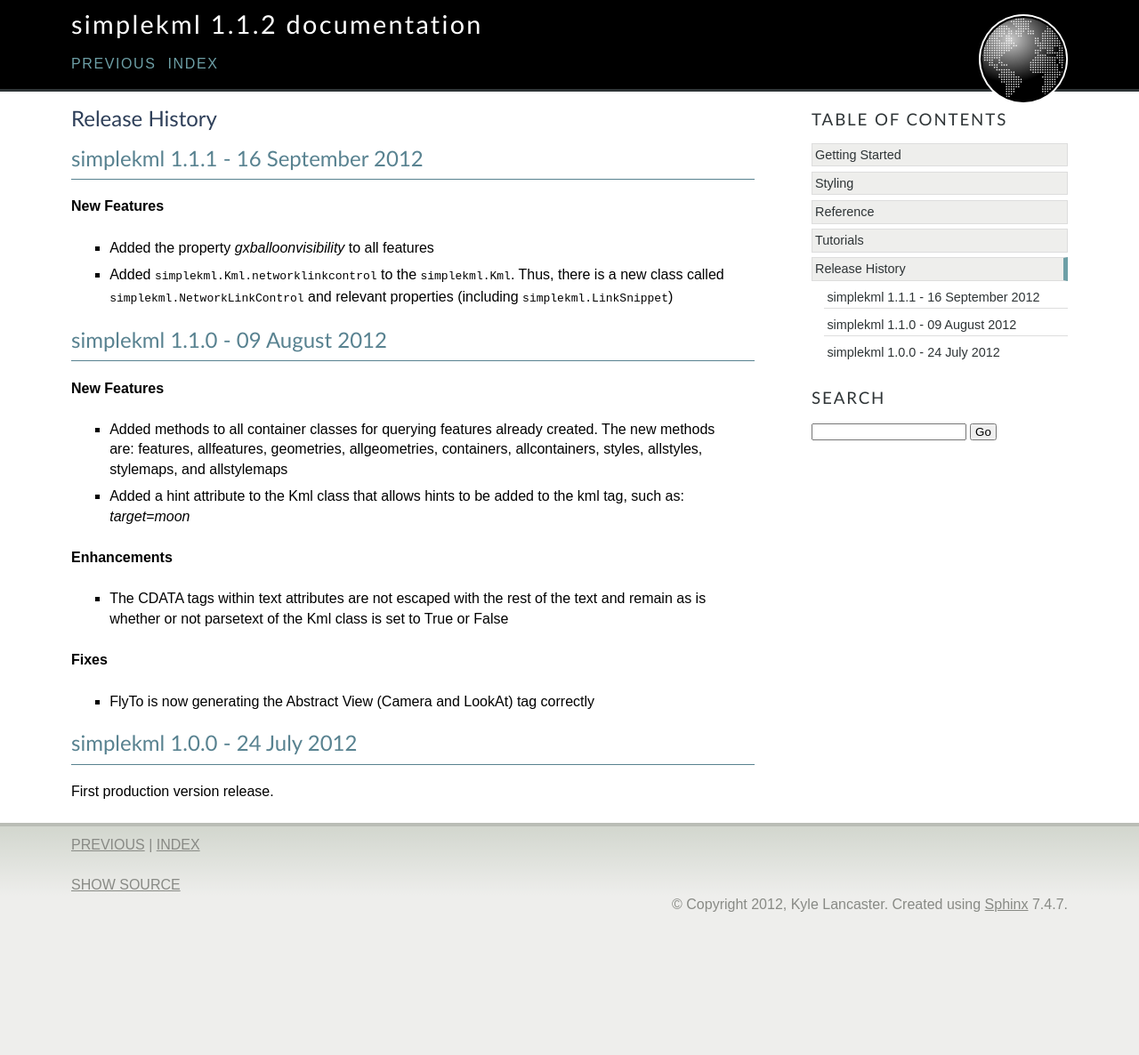
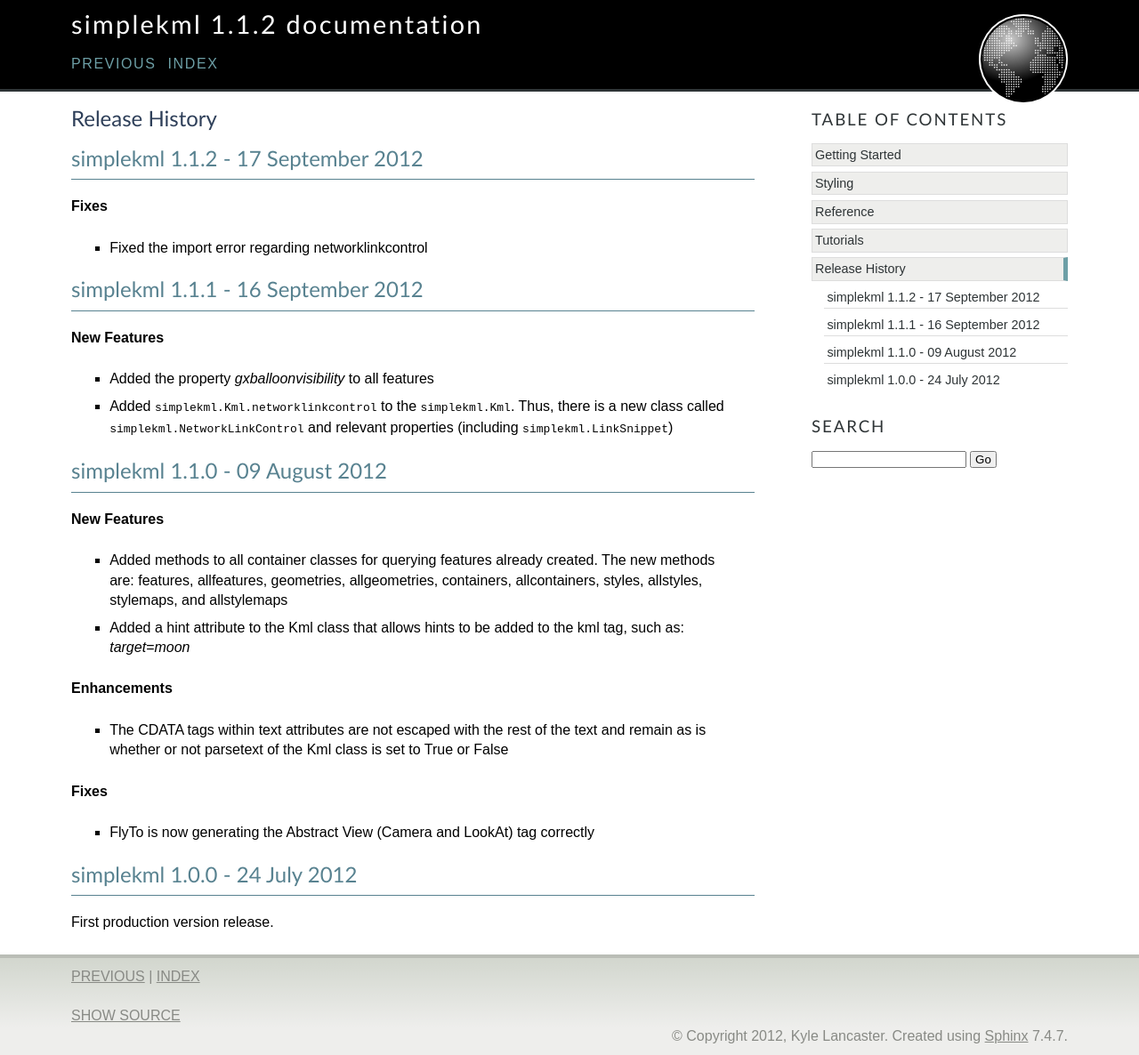
Before and after one commit to tjlang/simplekml, a Sphinx documentation site: the page built from docs/releasehistory.rst, in a window 1280 px wide. Shown: the whole page at 89% size. Built offline with Sphinx 7.4.7, drawn with Linux system fonts in a browser that asks for light colours; before the commit the page ends 1039 px from its top, so only the background shows below that.

Commit message:
Release 1.1.2 document update.

```diff
--- a/docs/releasehistory.rst
+++ b/docs/releasehistory.rst
@@ -1,5 +1,10 @@
 Release History
 ===============
+
+simplekml 1.1.2 - 17 September 2012
+-----------------------------------
+**Fixes**
+  * Fixed the import error regarding networklinkcontrol
 
 simplekml 1.1.1 - 16 September 2012
 -----------------------------------
```
